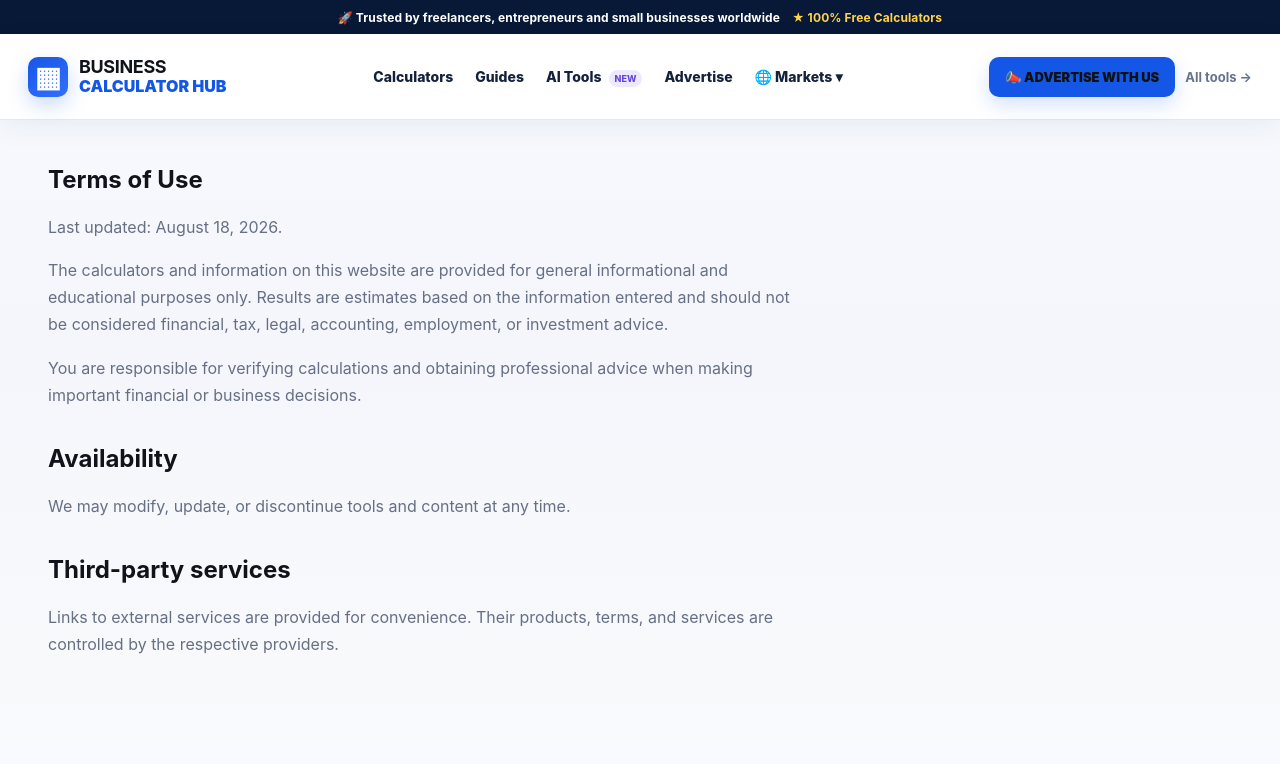
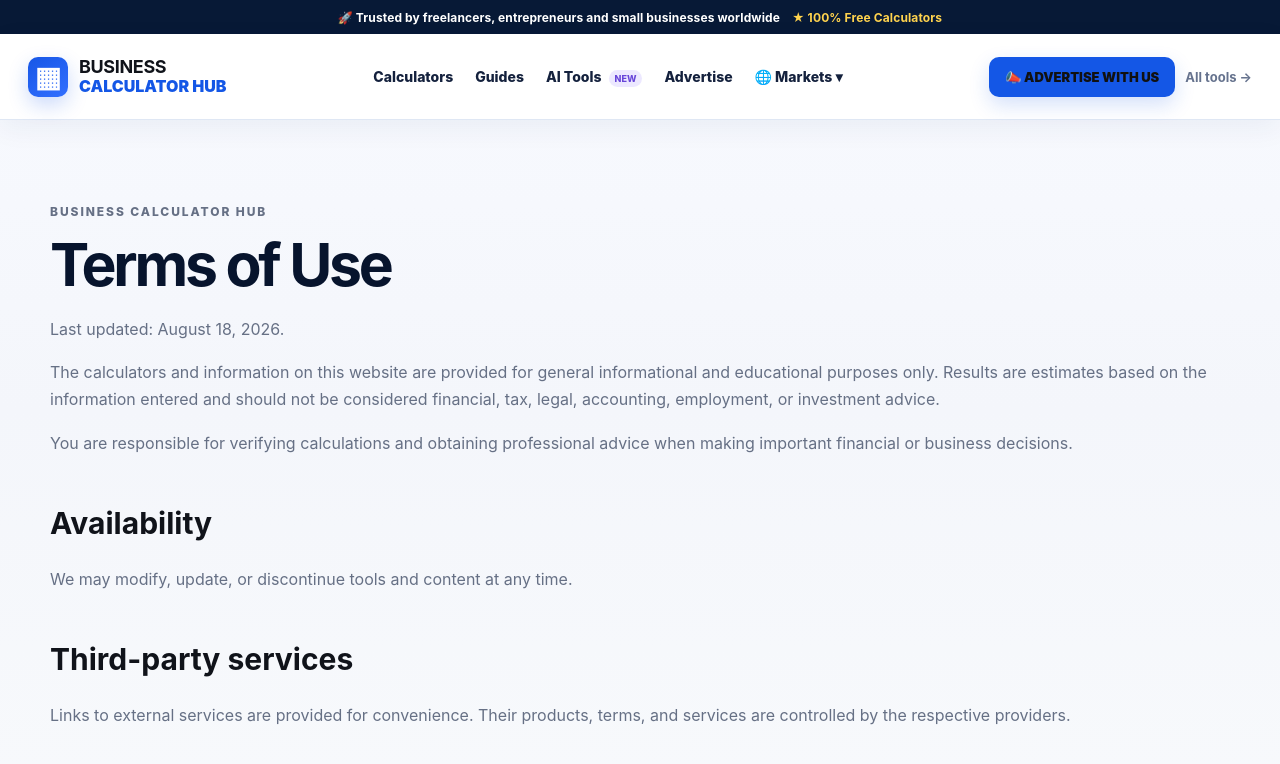
Before and after one commit to luizferdazzi-commits/business-calculator-hub, a Next.js app: page /terms in a window 1280 px wide. Shown: the top 764 px of the page. Built offline with nearby package versions, Linux system fonts and the light colour scheme.

Commit message:
Unify legal and market pages with current layout and SEO

```diff
--- a/app/terms/page.tsx
+++ b/app/terms/page.tsx
@@ -1,2 +1,3 @@
-import Link from 'next/link';
-export default function Terms(){return <main className="shell"><header className="header"><Link className="brand" href="/">Business Calculator Hub</Link></header><section className="content"><h1>Terms of Use</h1><p>Last updated: August 18, 2026.</p><p>The calculators and information on this website are provided for general informational and educational purposes only. Results are estimates based on the information entered and should not be considered financial, tax, legal, accounting, employment, or investment advice.</p><p>You are responsible for verifying calculations and obtaining professional advice when making important financial or business decisions.</p><h2>Availability</h2><p>We may modify, update, or discontinue tools and content at any time.</p><h2>Third-party services</h2><p>Links to external services are provided for convenience. Their products, terms, and services are controlled by the respective providers.</p></section></main>}
+import type {Metadata} from 'next';
+export const metadata:Metadata={title:'Terms of Use',description:'Terms governing use of the free calculators, guides and third-party services available on Business Calculator Hub.',alternates:{canonical:'/terms'}};
+export default function Terms(){return <main className="shell"><section className="article"><p className="eyebrow">BUSINESS CALCULATOR HUB</p><h1>Terms of Use</h1><p>Last updated: August 18, 2026.</p><p>The calculators and information on this website are provided for general informational and educational purposes only. Results are estimates based on the information entered and should not be considered financial, tax, legal, accounting, employment, or investment advice.</p><p>You are responsible for verifying calculations and obtaining professional advice when making important financial or business decisions.</p><h2>Availability</h2><p>We may modify, update, or discontinue tools and content at any time.</p><h2>Third-party services</h2><p>Links to external services are provided for convenience. Their products, terms, and services are controlled by the respective providers.</p></section></main>}
```
